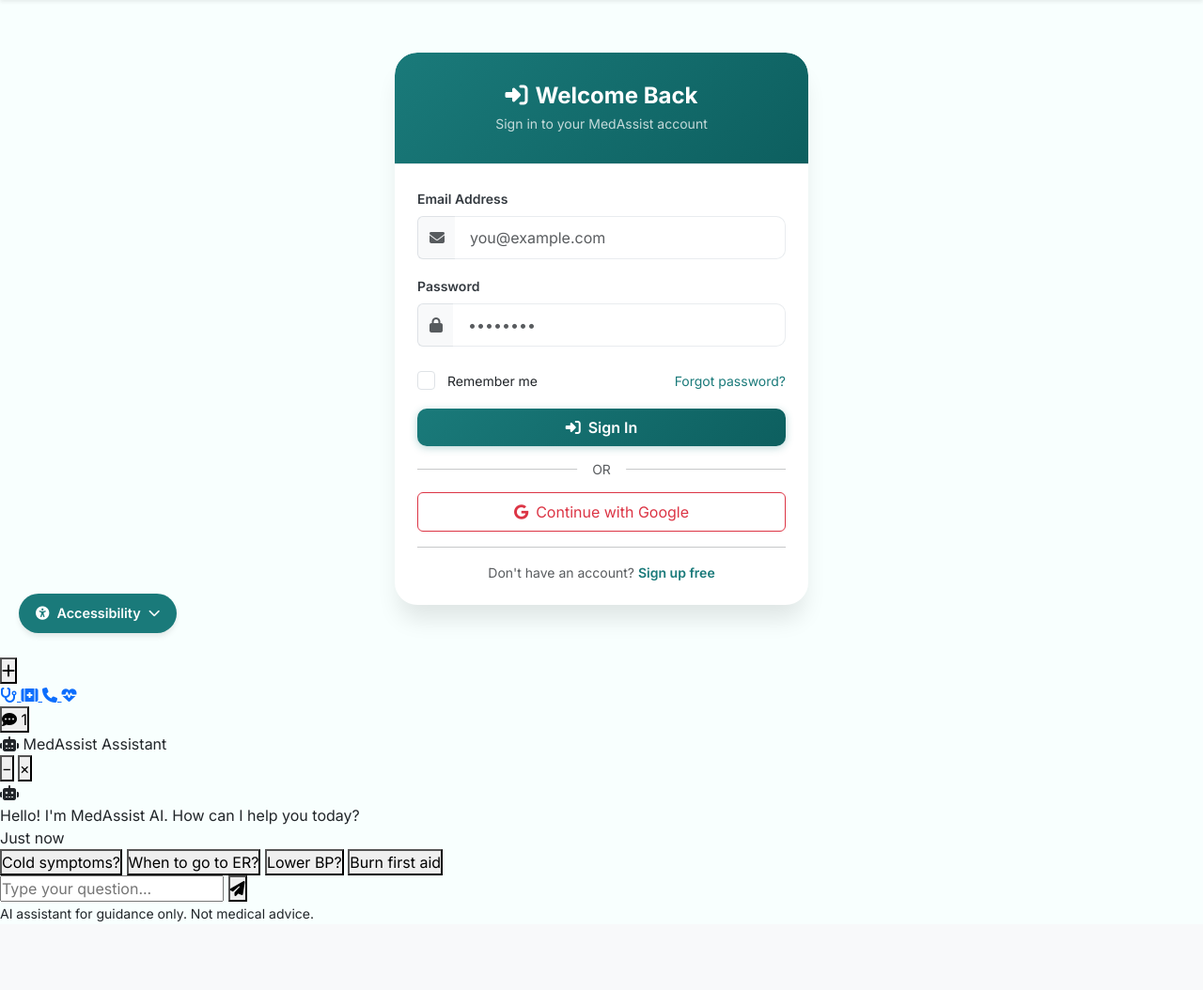
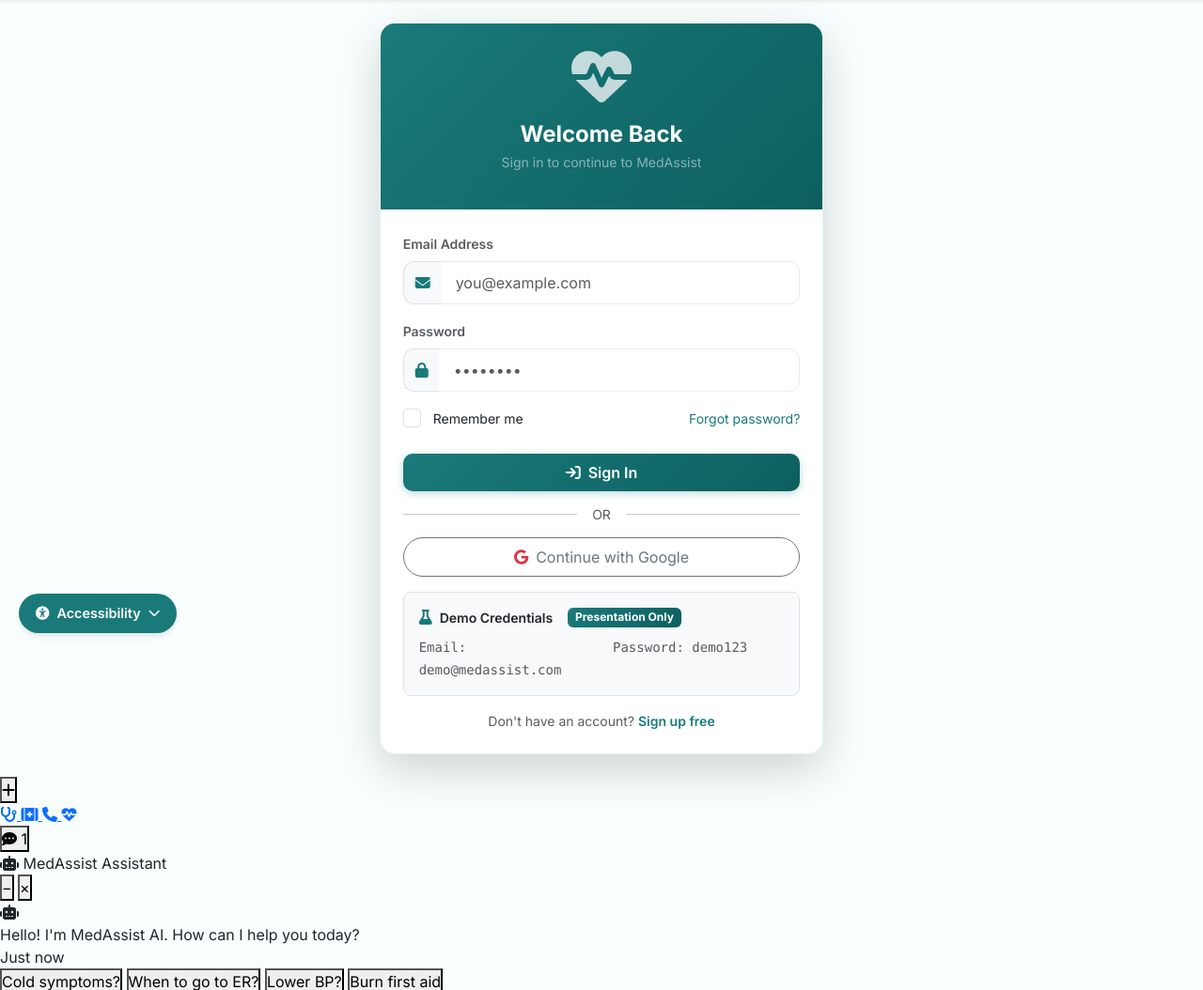
Before and after one commit to winstone-1/med-assist, a Flask app: page /login in a window 1280 px wide. Shown: the part 106-1160 px from the top of the page at 94% size. Before the commit the page ends 1087 px from the top, so only its background shows below. Run offline with Flask 3, Linux system fonts and the light colour scheme; some libraries are stand-ins or nearby versions.

Commit message:
feat: integrate Firebase authentication and enhance UI for login and registration forms

```diff
--- a/templates/base.html
+++ b/templates/base.html
@@ -12,6 +12,26 @@
   <link rel="stylesheet" href="{{ url_for('static', filename='css/dark-theme.css') }}">
   <link rel="stylesheet" href="{{ url_for('static', filename='css/responsive.css') }}">
   <link rel="manifest" href="{{ url_for('static', filename='manifest.json') }}">
+  <!-- Firebase Configuration -->
+<script src="https://www.gstatic.com/firebasejs/10.8.0/firebase-app-compat.js"></script>
+<script src="https://www.gstatic.com/firebasejs/10.8.0/firebase-auth-compat.js"></script>
+
+<script>
+  // Firebase configuration - REPLACE WITH YOUR OWN FROM FIREBASE CONSOLE
+ const firebaseConfig = {
+  apiKey: "AIzaSyCjfYW5zF1CFOFEtdlwujF5TuzGK8mDLPU",
+  authDomain: "med-assist-55fd8.firebaseapp.com",
+  projectId: "med-assist-55fd8",
+  storageBucket: "med-assist-55fd8.firebasestorage.app",
+  messagingSenderId: "253409471998",
+  appId: "1:253409471998:web:f2442c1c1368f4ddb964af",
+  measurementId: "G-G6P2DP1KZH"
+};
+
+// Initialize Firebase
+const app = initializeApp(firebaseConfig);
+const analytics = getAnalytics(app);
+</script>
 </head>
 <body>
 
--- a/templates/login.html
+++ b/templates/login.html
@@ -2,91 +2,113 @@
 {% block title %}Login — MedAssist{% endblock %}
 {% block content %}
 
-<div class="auth-card card shadow">
-  <div class="card-header text-center text-white">
-    <h4 class="mb-0 fw-bold">
-      <i class="fa-solid fa-right-to-bracket me-2"></i>Welcome Back
-    </h4>
-    <p class="mb-0 small opacity-75 mt-1">Sign in to your MedAssist account</p>
+<div class="row justify-content-center">
+  <div class="col-md-6 col-lg-5">
+    <div class="card shadow-lg border-0" style="border-radius: 24px; overflow: hidden;">
+
+      <!-- Header with gradient -->
+      <div class="text-center py-4" style="background: linear-gradient(135deg, #1A7A7A, #0D5F5F);">
+        <div class="mb-3">
+          <i class="fa-solid fa-heart-pulse fa-4x text-white opacity-75"></i>
         </div>
+        <h4 class="fw-bold text-white mb-0">Welcome Back</h4>
+        <p class="text-white-50 small mt-1">Sign in to continue to MedAssist</p>
+      </div>
+
+      <!-- Body -->
       <div class="card-body p-4">
         <form method="POST">
           <div class="mb-3">
-        <label class="form-label fw-semibold small">Email Address</label>
+            <label class="form-label fw-semibold small text-muted">Email Address</label>
             <div class="input-group">
               <span class="input-group-text bg-light border-end-0">
-            <i class="fa-solid fa-envelope text-muted"></i>
+                <i class="fa-solid fa-envelope text-teal"></i>
               </span>
               <input type="email" name="email" class="form-control border-start-0"
                      placeholder="you@example.com" required>
             </div>
           </div>
-      <div class="mb-4">
-        <label class="form-label fw-semibold small">Password</label>
+
+          <div class="mb-3">
+            <label class="form-label fw-semibold small text-muted">Password</label>
             <div class="input-group">
               <span class="input-group-text bg-light border-end-0">
-            <i class="fa-solid fa-lock text-muted"></i>
+                <i class="fa-solid fa-lock text-teal"></i>
               </span>
               <input type="password" name="password" class="form-control border-start-0"
                      placeholder="••••••••" required>
             </div>
           </div>
-      <div class="mb-3 d-flex justify-content-between align-items-center">
+
+          <div class="d-flex justify-content-between align-items-center mb-4">
             <div class="form-check">
               <input class="form-check-input" type="checkbox" id="rememberMe">
-          <label class="form-check-label small" for="rememberMe">
-            Remember me
-          </label>
+              <label class="form-check-label small" for="rememberMe">Remember me</label>
             </div>
             <a href="#" class="small text-teal text-decoration-none">Forgot password?</a>
           </div>
+
           <button type="submit" class="btn btn-teal w-100 py-2 fw-semibold">
-        <i class="fa-solid fa-right-to-bracket me-2"></i>Sign In
+            <i class="fa-solid fa-arrow-right-to-bracket me-2"></i>Sign In
           </button>
         </form>
 
+        <!-- Divider -->
         <div class="position-relative my-4">
           <hr>
           <span class="position-absolute top-50 start-50 translate-middle bg-white px-3 text-muted small">OR</span>
         </div>
 
-    <button onclick="signInWithGoogle()" class="btn btn-outline-danger w-100 py-2">
-      <i class="fa-brands fa-google me-2"></i>Continue with Google
+        <!-- Google Sign In Button -->
+        <button onclick="signInWithGoogle()" class="btn btn-outline-secondary w-100 py-2 mb-3" style="border-radius: 30px;">
+          <i class="fa-brands fa-google text-danger me-2"></i>Continue with Google
         </button>
 
-    <hr class="my-3">
+        <!-- Demo Credentials Card -->
+        <div class="bg-light rounded-3 p-3 mb-3 border">
+          <div class="d-flex align-items-center gap-2 mb-2">
+            <i class="fa-solid fa-flask text-teal"></i>
+            <span class="fw-semibold small">Demo Credentials</span>
+            <span class="badge bg-teal ms-2">Presentation Only</span>
+          </div>
+          <div class="row">
+            <div class="col-6">
+              <code class="text-muted small">Email: demo@medassist.com</code>
+            </div>
+            <div class="col-6">
+              <code class="text-muted small">Password: demo123</code>
+            </div>
+          </div>
+        </div>
+
+        <!-- Sign up link -->
         <p class="text-center text-muted small mb-0">
           Don't have an account?
           <a href="{{ url_for('register') }}" class="text-teal fw-semibold text-decoration-none">Sign up free</a>
         </p>
       </div>
     </div>
+  </div>
+</div>
 
 <!-- Firebase Google Sign-In Script -->
-<script type="module">
-  // Import Firebase (if using module approach)
-  // Or use the global approach from base.html
-
+<script>
   window.signInWithGoogle = function() {
-    // Check if Firebase is loaded
-    if (typeof firebase === 'undefined') {
-      console.error('Firebase not loaded');
-      alert('Google Sign-In is not available at the moment. Please use email login.');
+    if (typeof firebase === 'undefined' || firebaseConfig.apiKey === "YOUR_API_KEY") {
+      alert('Google Sign-In demo: Use email login instead.\n\nDemo Email: demo@medassist.com\nDemo Password: demo123');
       return;
     }
 
     const provider = new firebase.auth.GoogleAuthProvider();
     firebase.auth().signInWithPopup(provider)
       .then((result) => {
-        // Send to backend to create/login user
         fetch('/google-login', {
           method: 'POST',
           headers: { 'Content-Type': 'application/json' },
           body: JSON.stringify({
             email: result.user.email,
             name: result.user.displayName,
-            google_id: result.user.uid,
-            photo_url: result.user.photoURL
+            google_id: result.user.uid
           })
         })
         .then(response => response.json())
@@ -105,4 +127,28 @@
   };
 </script>
 
+<style>
+  .input-group-text {
+    background-color: #f8f9fa;
+    border-radius: 12px 0 0 12px;
+  }
+
+  .form-control {
+    border-radius: 0 12px 12px 0;
+  }
+
+  .form-control:focus {
+    border-color: var(--teal);
+    box-shadow: 0 0 0 3px rgba(26, 122, 122, 0.1);
+  }
+
+  [data-theme="dark"] .bg-light {
+    background-color: #2a2a3e !important;
+  }
+
+  [data-theme="dark"] .bg-white {
+    background-color: #2a2a3e !important;
+  }
+</style>
+
 {% endblock %}
--- a/templates/symptom_form.html
+++ b/templates/symptom_form.html
@@ -83,4 +83,6 @@
     {% endif %}
 
   </div>
-end block %}
+</div>
+
+{% endblock %}
```
Also changed, not shown: templates/register.html (+32 -28 lines). Lines whose indentation alone changed are shown as unchanged.
